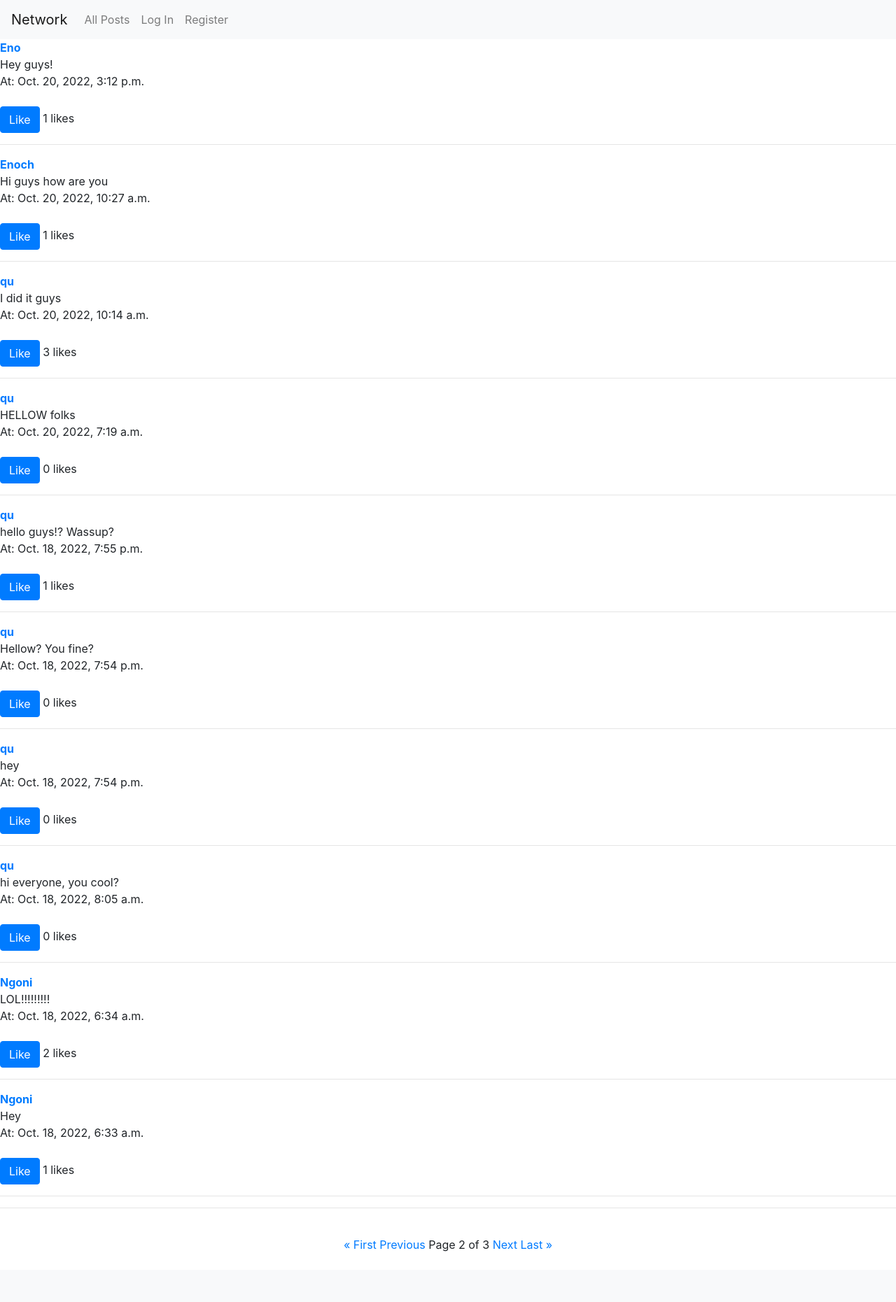
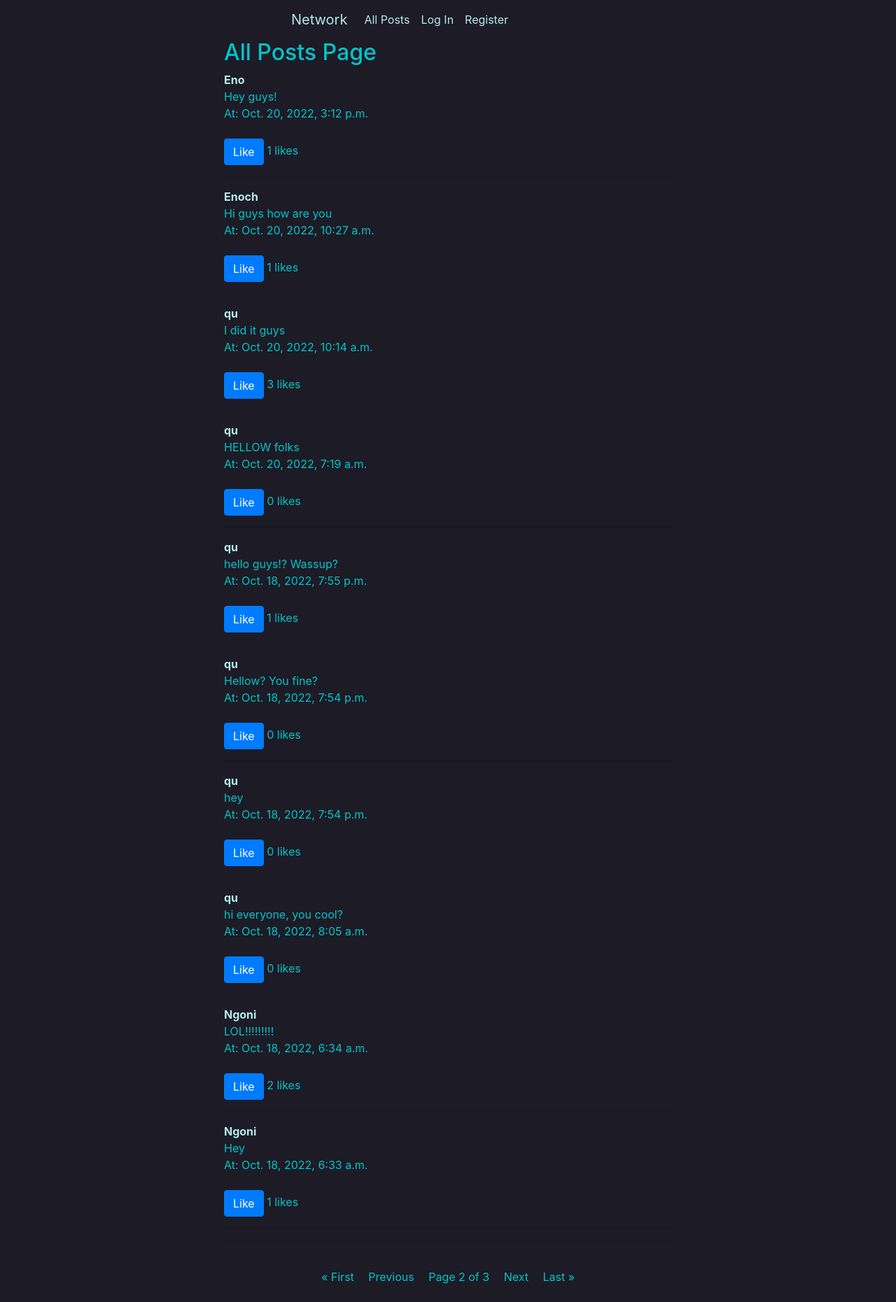
Before and after one commit to iamenochchirima/Network, a Django app: page /?page=2 in a window 1280 px wide. Shown: the whole page at 70% size. Before the commit the page ends 1789 px from the top, so only its background shows below. Run offline with Django 3.2, Linux system fonts and the light colour scheme; data comes from the database, SQL or seed files in the repository; both versions use the stored data as it was after the commit; some libraries are stand-ins or nearby versions.

Commit message:
Did some styling

```diff
--- a/project4/network/forms.py
+++ b/project4/network/forms.py
@@ -10,5 +10,5 @@ class PostForm(ModelForm):
         fields = ['body']
 
         widgets = {
-            "body": forms.Textarea(attrs={'class': 'form-control col-md-5 col-lg-6'}),
+            "body": forms.Textarea(attrs={'class': 'form-control', 'rows':3}),
         }
--- a/project4/network/static/network/styles.css
+++ b/project4/network/static/network/styles.css
@@ -1,3 +1,39 @@
+body {
+  background-color: #1D1B26;
+}
+body a {
+  text-decoration: none;
+  color: #b1eaeb;
+}
+
+nav {
+  margin: 0 25em 0 25em;
+}
+
+.body {
+  margin: 0 20em 0 20em;
+  color: #00C5C8;
+}
+.body .form-control {
+  background-color: #b1eaeb;
+  color: black;
+}
+.body #next {
+  padding: 0 1em 0 1em;
+  color: var(--primary-color);
+}
+.body #last {
+  color: var(--primary-color);
+}
+.body #first {
+  color: var(--primary-color);
+  padding: 0 1em 0 0;
+}
+.body #priv {
+  color: var(--primary-color);
+  padding: 0 1em 0 0;
+}
+
 .post-edit {
   display: none;
 }/*# sourceMappingURL=styles.css.map */
--- a/project4/network/static/network/styles.scss
+++ b/project4/network/static/network/styles.scss
@@ -1,3 +1,48 @@
+body {
+    background-color: #1D1B26;
+
+    a {
+        text-decoration: none;
+        color: #b1eaeb;
+    }
+}
+
+nav {
+    margin: 0 25em 0 25em;
+
+}
+
+
+.body {
+    margin: 0 20em 0 20em;
+    color: #00C5C8;
+
+    .form-control {
+        background-color: #b1eaeb;
+        color: black;
+    }
+
+    #next {
+        padding: 0 1em 0 1em;
+        color: var(--primary-color);
+    }
+
+    #last {
+        color: var(--primary-color);
+    }
+
+    #first {
+        color: var(--primary-color);
+        padding: 0 1em 0 0;
+    }
+
+    #priv {
+        color: var(--primary-color);
+        padding: 0 1em 0 0;
+    }
+
+}
+
 .post-edit {
     display: none;
 }
--- a/project4/network/templates/network/following_page.html
+++ b/project4/network/templates/network/following_page.html
@@ -1,6 +1,8 @@
 {% extends "network/layout.html" %}
 
 {% block body %}
+<h2>Following Page</h2>
+
 {% for post in post %}
 <div class="post_item index_post" value="{{post.id}}">
     <strong><a href="{% url 'profile' post.author %}">{{post.author}}</a></strong>
--- a/project4/network/templates/network/index.html
+++ b/project4/network/templates/network/index.html
@@ -2,6 +2,7 @@
 {% load static %}
 
 {% block body %}
+<h2>All Posts Page</h2>
     {% for post in post %}
     <div class="post_item index_post" value="{{post.id}}">
         <strong><a href="{% url 'profile' post.author %}">{{post.author}}</a></strong>
--- a/project4/network/templates/network/layout.html
+++ b/project4/network/templates/network/layout.html
@@ -11,12 +11,12 @@
         {% endblock %}
     </head>
     <body>
-
-        <nav class="navbar navbar-expand-lg navbar-light bg-light">
+        <center>
+            <nav class="navbar navbar-expand-lg">
                 <a class="navbar-brand" href="#">Network</a>
 
                 <div>
-              <ul class="navbar-nav mr-auto">
+                <ul class="navbar-nav">
                     {% if user.is_authenticated %}
                         <li class="nav-item">
                             <a class="nav-link" href="#"><strong>{{ user.username }}</strong></a>
@@ -46,6 +46,7 @@
                 </ul>
                 </div>
             </nav>
+        </center>
 
         <div class="body">
             {% block body %}
```
Also changed, not shown: project4/network/templates/network/create_post.html (+9 -2 lines), project4/network/templates/network/profile_page.html (+4 -3 lines), project4/db.sqlite3, 1 other file. Lines whose indentation alone changed are shown as unchanged.
